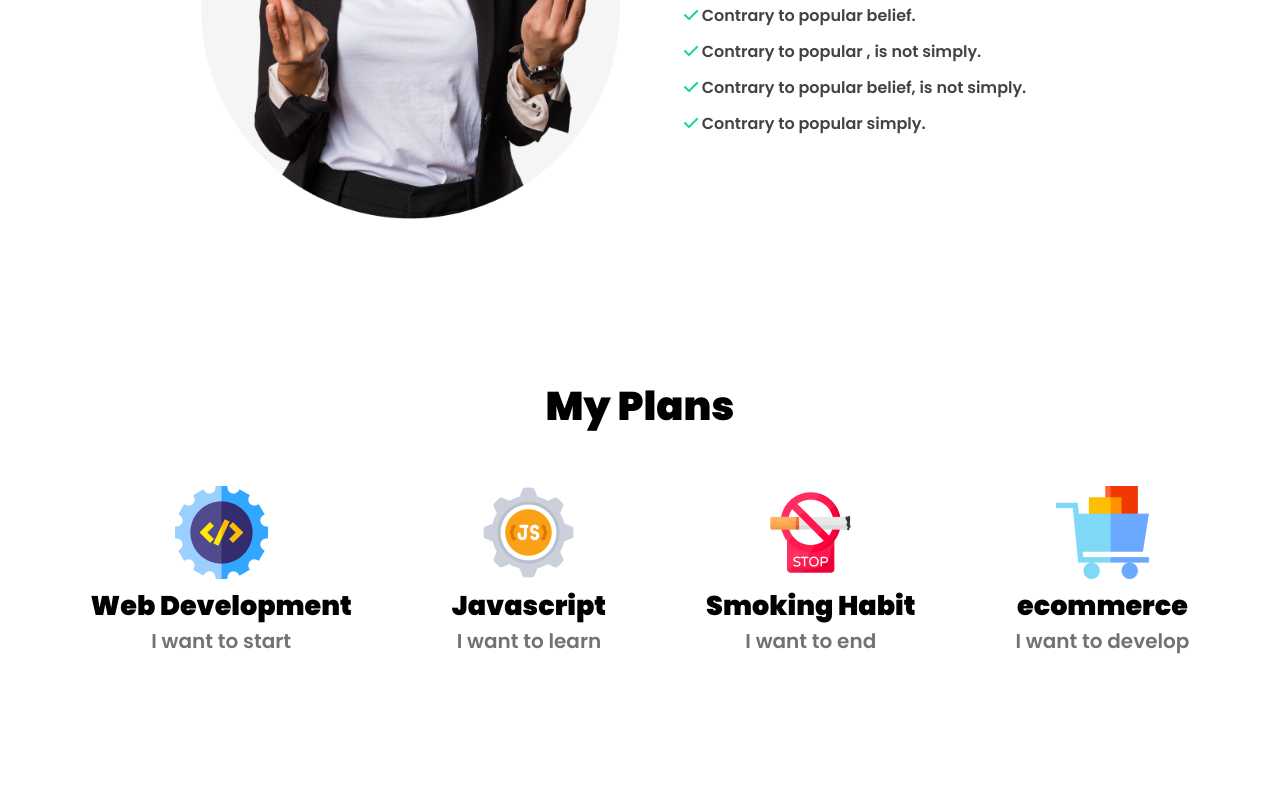
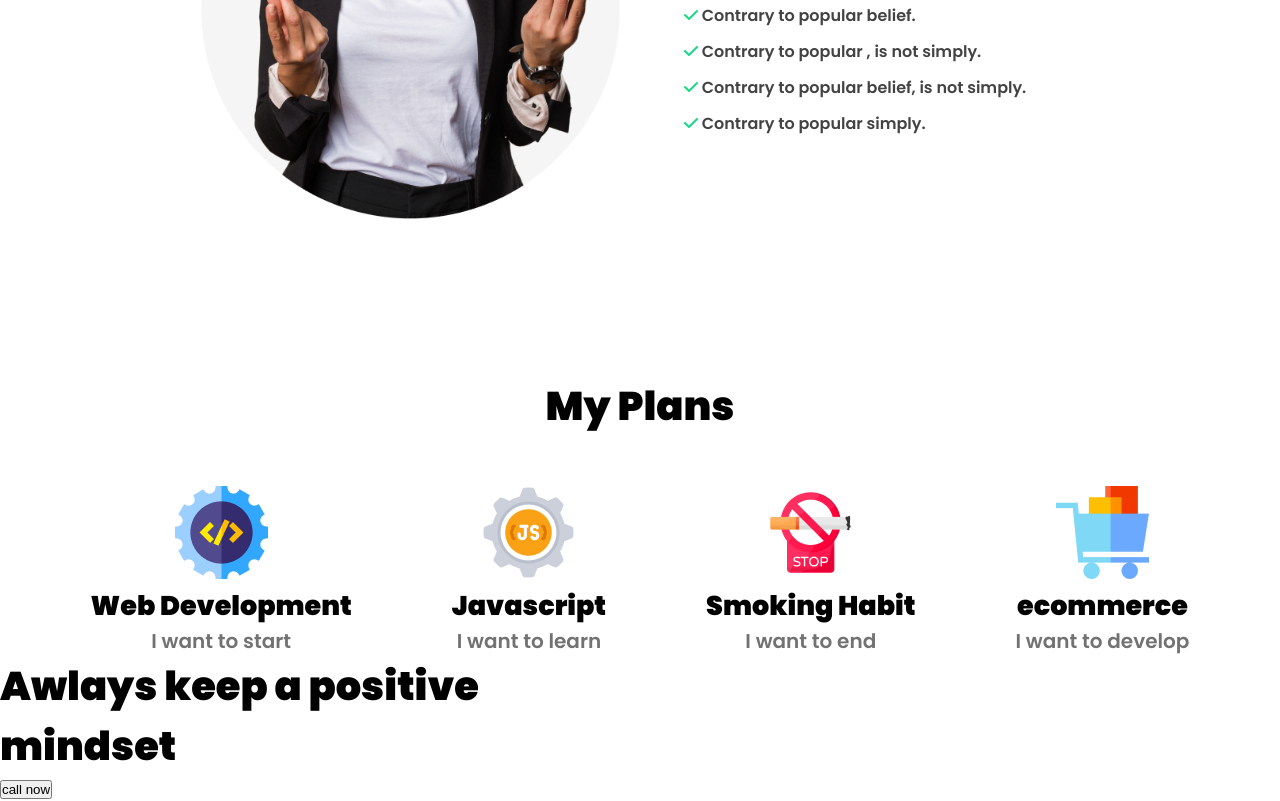
Before and after one commit to tanjilahamed99/new-year-protfolio, a plain HTML site: page index.html in a window 1280 px wide. Shown: the part 1105-1906 px from the top of the page. Before the commit the page ends 1761 px from the top, so only its background shows below. Drawn offline with Linux system fonts and the light colour scheme.

Commit message:
section-motivation added

```diff
--- a/index.html
+++ b/index.html
@@ -66,6 +66,10 @@
                 </div>
             </div>
         </section>
+        <section class="motivation">
+            <h2 class="section-tittle">Awlays keep a positive <br> mindset</h2>
+            <button class="btn">call now</button>
+        </section>
     </main>
 </body>
 
```
